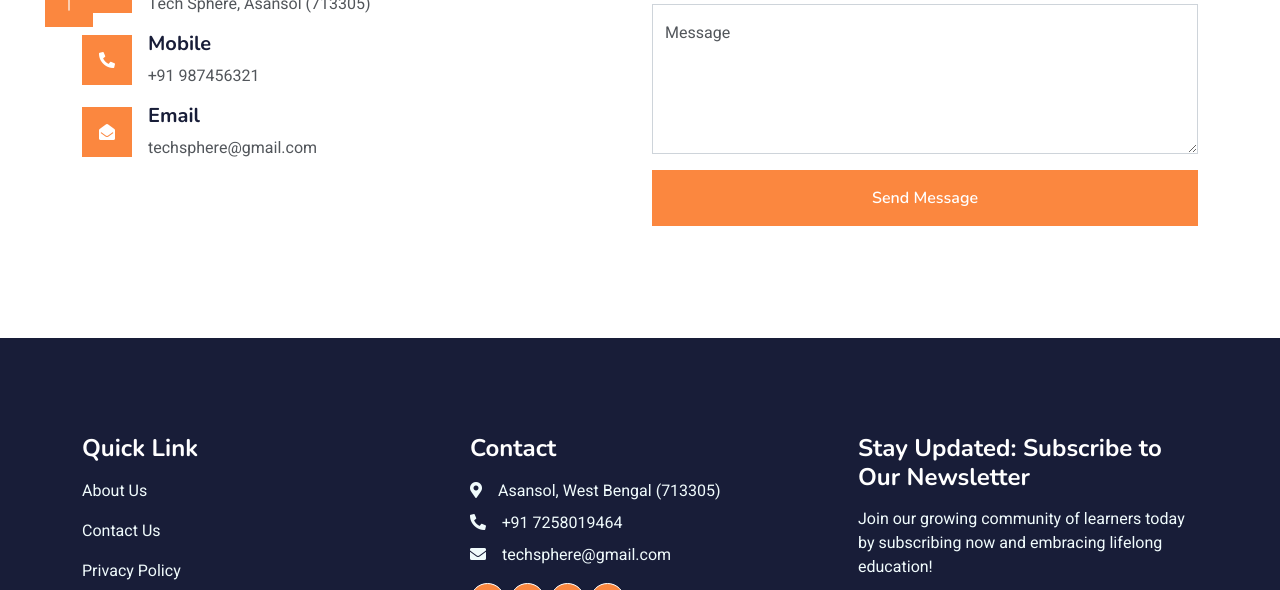
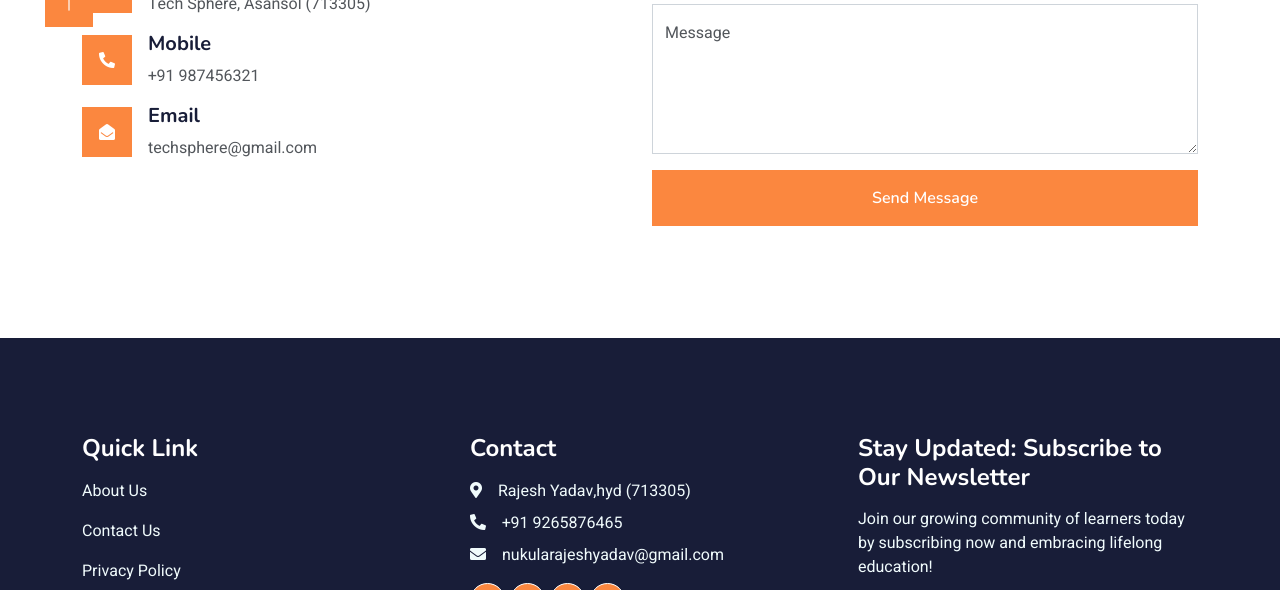
Before and after one commit to Rohithpampatti/e-learning-recommendation, a plain HTML site: page frontend/contact.html in a window 1280 px wide. Shown: the part 728-1318 px from the top of the page. Drawn offline with nearby package versions, Linux system fonts and the light colour scheme.

Commit message:
Updated frontend with backend API integration

```diff
--- a/frontend/contact.html
+++ b/frontend/contact.html
@@ -210,9 +210,9 @@
                 </div>
                 <div class="col-lg-4 col-md-6">
                     <h4 class="text-white mb-3">Contact</h4>
-                    <p class="mb-2"><i class="fa fa-map-marker-alt me-3"></i>Asansol, West Bengal (713305)</p>
-                    <p class="mb-2"><i class="fa fa-phone-alt me-3"></i>+91 7258019464</p>
-                    <p class="mb-2"><i class="fa fa-envelope me-3"></i>techsphere@gmail.com</p>
+                    <p class="mb-2"><i class="fa fa-map-marker-alt me-3"></i>Rajesh Yadav,hyd (713305)</p>
+                    <p class="mb-2"><i class="fa fa-phone-alt me-3"></i>+91 9265876465</p>
+                    <p class="mb-2"><i class="fa fa-envelope me-3"></i>nukularajeshyadav@gmail.com</p>
                     <div class="d-flex pt-2">
                         <a class="btn btn-outline-light btn-social" href=""><i class="fab fa-twitter"></i></a>
                         <a class="btn btn-outline-light btn-social" href=""><i class="fab fa-facebook-f"></i></a>
```
